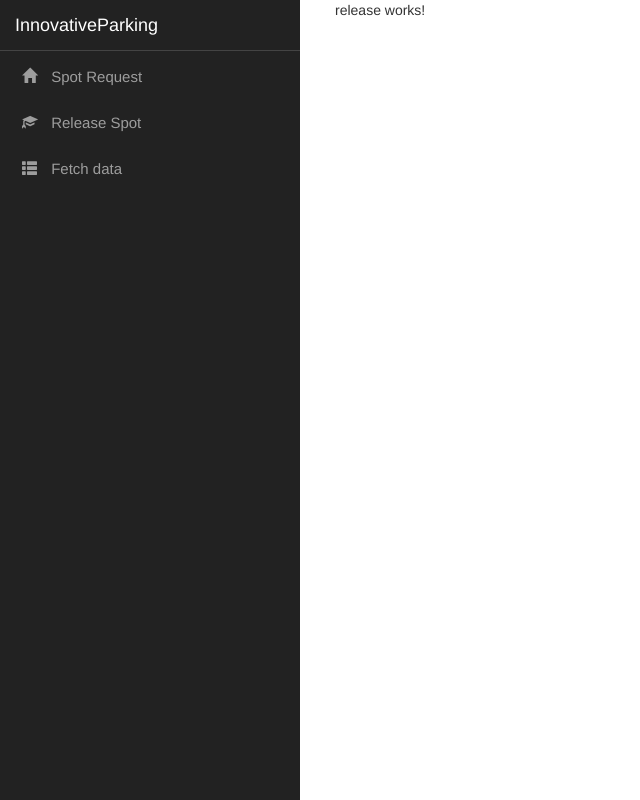
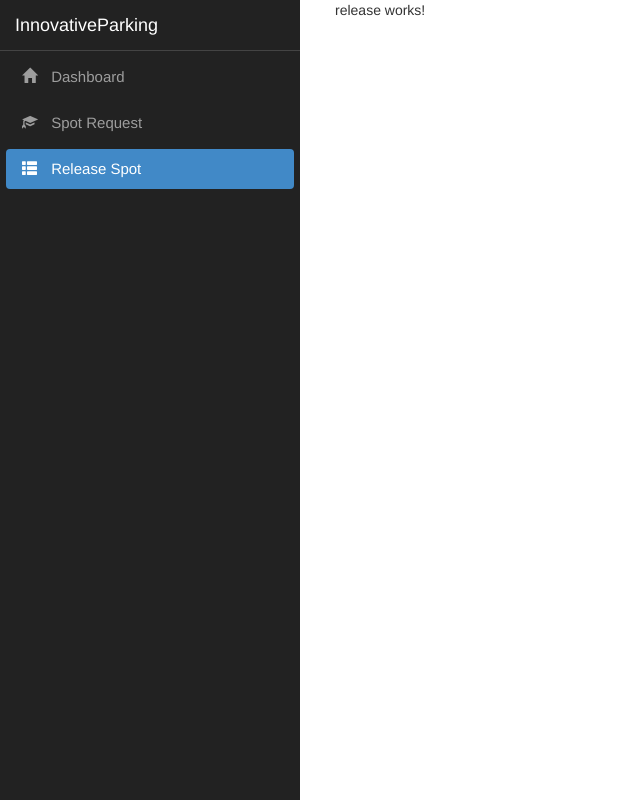
Before and after one commit to mkvmb6/InnovativeParking, an Angular app in the folder InnovativeParking/InnovativeParking/ClientApp/: page /release in a window 1280 px wide. Shown: the whole page, without its empty margins (0-640 px from the left). Built offline with nearby package versions, Linux system fonts and the light colour scheme.

Commit message:
updatedRouteChanges

```diff
--- a/InnovativeParking/InnovativeParking/ClientApp/src/app/nav-menu/nav-menu.component.html
+++ b/InnovativeParking/InnovativeParking/ClientApp/src/app/nav-menu/nav-menu.component.html
@@ -14,17 +14,17 @@
             <ul class='nav navbar-nav'>
                 <li [routerLinkActive]='["link-active"]' [routerLinkActiveOptions]='{ exact: true }'>
                     <a [routerLink]='["/"]' (click)='collapse()'>
-                        <span class='glyphicon glyphicon-home'></span> Spot Request
+                        <span class='glyphicon glyphicon-home'></span> Dashboard
                     </a>
                 </li>
                 <li [routerLinkActive]='["link-active"]'>
-                    <a [routerLink]='["/counter"]' (click)='collapse()'>
-                        <span class='glyphicon glyphicon-education'></span> Release Spot
+                    <a [routerLink]='["/request"]' (click)='collapse()'>
+                        <span class='glyphicon glyphicon-education'></span> Spot Request
                     </a>
                 </li>
                 <li [routerLinkActive]='["link-active"]'>
-                    <a [routerLink]='["/fetch-data"]' (click)='collapse()'>
-                        <span class='glyphicon glyphicon-th-list'></span> Fetch data
+                    <a [routerLink]='["/release"]' (click)='collapse()'>
+                        <span class='glyphicon glyphicon-th-list'></span> Release Spot
                     </a>
                 </li>
             </ul>
```
